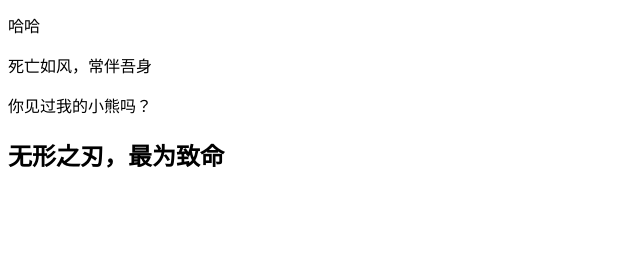
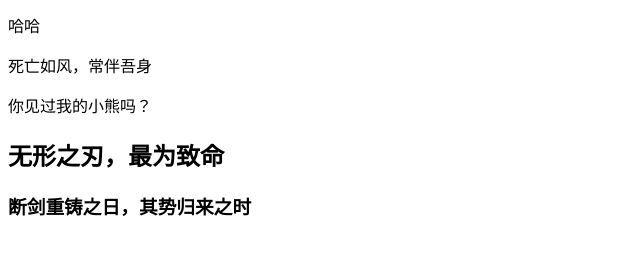
Before and after one commit to zhendehensuiyi/zh, a plain HTML site: page index.html in a window 1280 px wide. Shown: the part 107-362 px from the top of the page, without its empty margins (0-640 px from the left). Drawn offline with Linux system fonts and the light colour scheme.

Commit message:
瑞文的话

```diff
--- a/index.html
+++ b/index.html
@@ -13,5 +13,6 @@
     <p>死亡如风，常伴吾身</p>
     <span>你见过我的小熊吗？</span>
     <h2>无形之刃，最为致命</h2>
+    <h3>断剑重铸之日，其势归来之时</h3>
 </body>
 </html>
```
